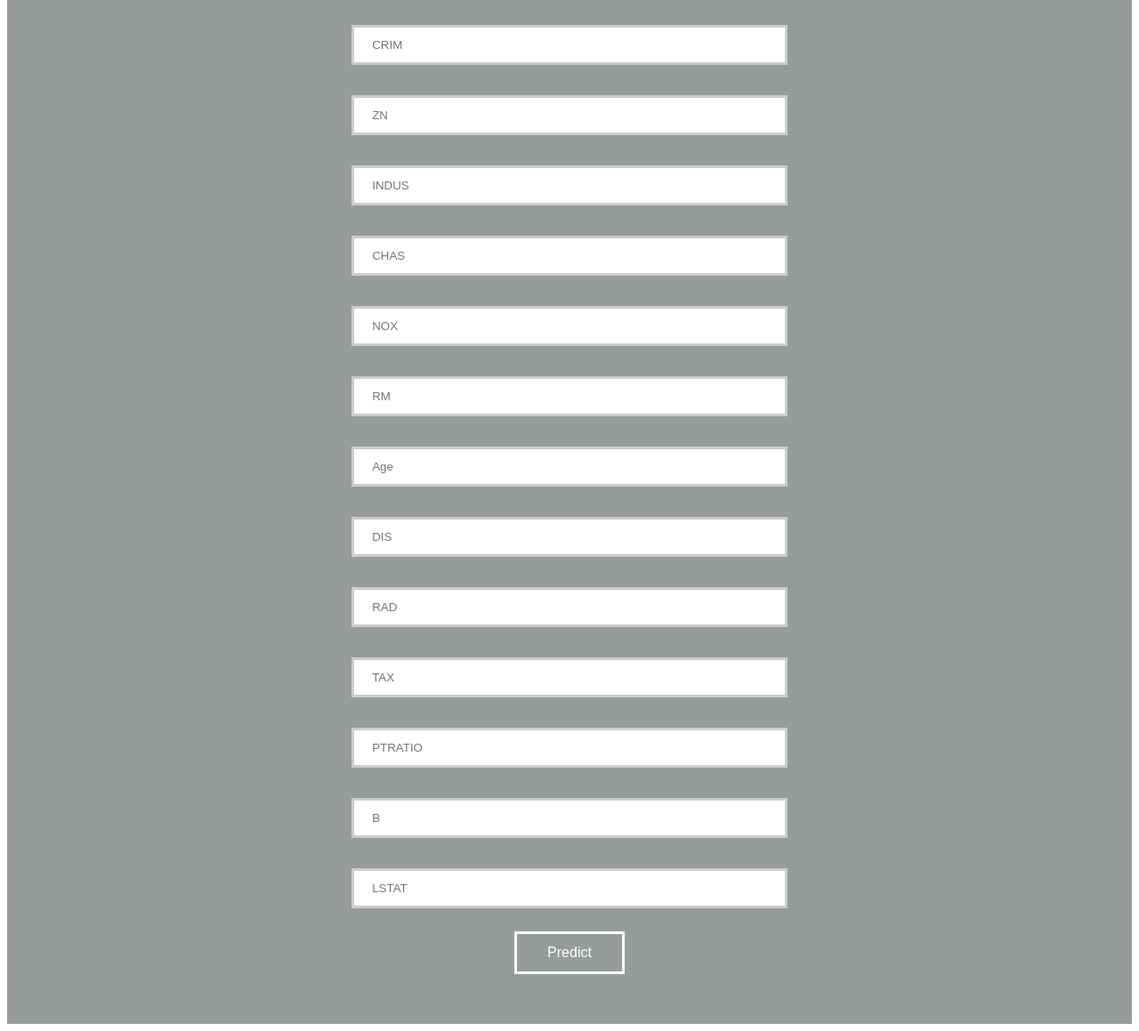
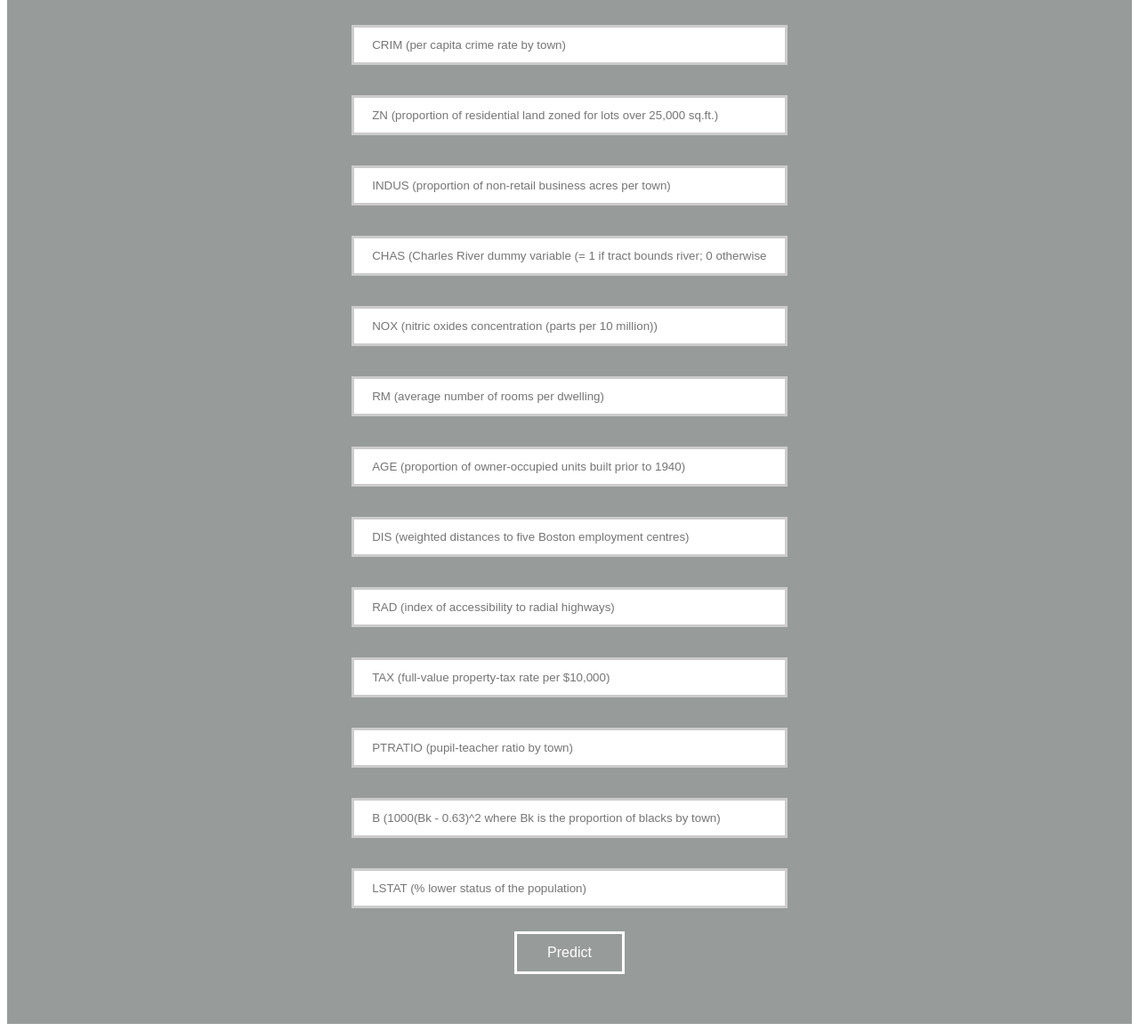
Before and after one commit to ashutoshthakur454/bostonhousepricing, a Flask app: page / in a window 1280 px wide. Shown: the part 508-1667 px from the top of the page at 89% size. Run offline with Flask 2, Linux system fonts and the light colour scheme; parts of the project's set-up code (start-up, migrations or seed data) failed here and were passed over.

Commit message:
Modifying app and template

```diff
--- a/app.py
+++ b/app.py
@@ -29,7 +29,7 @@ def predict():
     final_input=scalar.transform(np.array(data).reshape(1,-1))
     print(final_input)
     output=regmodel.predict(final_input)[0]
-    return render_template("home.html",prediction_text="The House price prediction is {}".format(output))
+    return render_template("home.html",prediction_text="The House price prediction in $1000's is {}".format(output))
 
 
 
--- a/templates/home.html
+++ b/templates/home.html
@@ -80,19 +80,19 @@
      <!-- Main Input For Receiving Query to our ML -->
      <div class="textbox">
     <form action="{{ url_for('predict')}}"method="post">
-      <input type="text" name="CRIM" placeholder="CRIM" required="required" /><br><br>
-    	<input type="text" name="ZN" placeholder="ZN" required="required" /><br><br>
-        <input type="text" name="INDUS" placeholder="INDUS" required="required" /><br><br>
-        <input type="text" name="CHAS" placeholder="CHAS" required="required" /><br><br>
-        <input type="text" name="NOX" placeholder="NOX" required="required" /><br><br>
-        <input type="text" name="RM" placeholder="RM" required="required" /><br><br>
-        <input type="text" name="Age" placeholder="Age" required="required" /><br><br>
-        <input type="text" name="DIS" placeholder="DIS" required="required" /><br><br>
-        <input type="text" name="RAD" placeholder="RAD" required="required" /><br><br>
-        <input type="text" name="TAX" placeholder="TAX" required="required" /><br><br>
-        <input type="text" name="PTRATIO" placeholder="PTRATIO" required="required" /><br><br>
-        <input type="text" name="B" placeholder="B" required="required" /><br><br>
-        <input type="text" name="LSTAT" placeholder="LSTAT" required="required" /><br><br>
+      <input type="text" name="CRIM" placeholder="CRIM (per capita crime rate by town)" required="required" /><br><br>
+    	<input type="text" name="ZN" placeholder="ZN (proportion of residential land zoned for lots over 25,000 sq.ft.)" required="required" /><br><br>
+        <input type="text" name="INDUS" placeholder="INDUS (proportion of non-retail business acres per town)" required="required" /><br><br>
+        <input type="text" name="CHAS" placeholder="CHAS (Charles River dummy variable (= 1 if tract bounds river; 0 otherwise))" required="required" /><br><br>
+        <input type="text" name="NOX" placeholder="NOX (nitric oxides concentration (parts per 10 million))" required="required" /><br><br>
+        <input type="text" name="RM" placeholder="RM (average number of rooms per dwelling)" required="required" /><br><br>
+        <input type="text" name="Age" placeholder="AGE (proportion of owner-occupied units built prior to 1940)" required="required" /><br><br>
+        <input type="text" name="DIS" placeholder="DIS (weighted distances to five Boston employment centres)" required="required" /><br><br>
+        <input type="text" name="RAD" placeholder="RAD (index of accessibility to radial highways)" required="required" /><br><br>
+        <input type="text" name="TAX" placeholder="TAX (full-value property-tax rate per $10,000)" required="required" /><br><br>
+        <input type="text" name="PTRATIO" placeholder="PTRATIO (pupil-teacher ratio by town)" required="required" /><br><br>
+        <input type="text" name="B" placeholder="B (1000(Bk - 0.63)^2 where Bk is the proportion of blacks by town)" required="required" /><br><br>
+        <input type="text" name="LSTAT" placeholder="LSTAT (% lower status of the population)" required="required" /><br><br>
 
 
 
```
